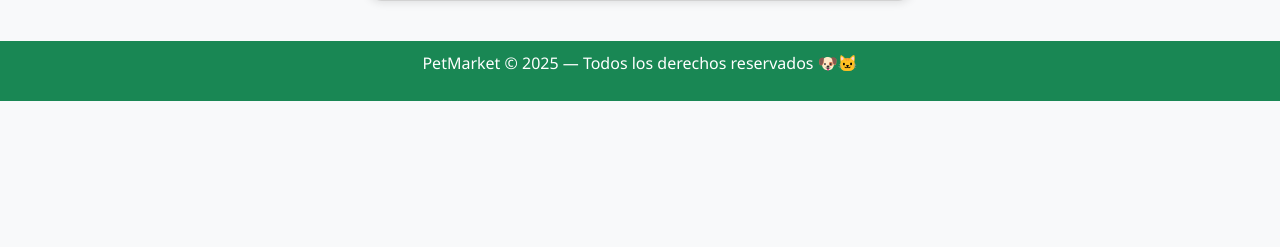
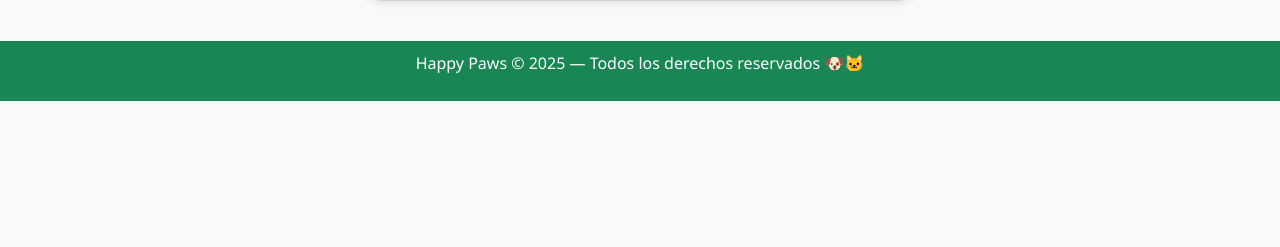
Before and after one commit to JavierTorresO/GestionPlatInfo, a Flask app: page /comprar in a window 1280 px wide. Shown: the part 553-800 px from the top of the page. Run offline with Flask 3, Linux system fonts and the light colour scheme; data that the repository does not hold is empty; some libraries are stand-ins or nearby versions.

Commit message:
arreglo chiquitito

```diff
--- a/templates/comprar.html
+++ b/templates/comprar.html
@@ -111,7 +111,7 @@
   </div>
 
   <footer>
-    <p>PetMarket © 2025 — Todos los derechos reservados 🐶🐱</p>
+    <p>Happy Paws © 2025 — Todos los derechos reservados 🐶🐱</p>
   </footer>
 
   <script src="https://cdn.jsdelivr.net/npm/bootstrap@5.3.3/dist/js/bootstrap.bundle.min.js"></script>
```
